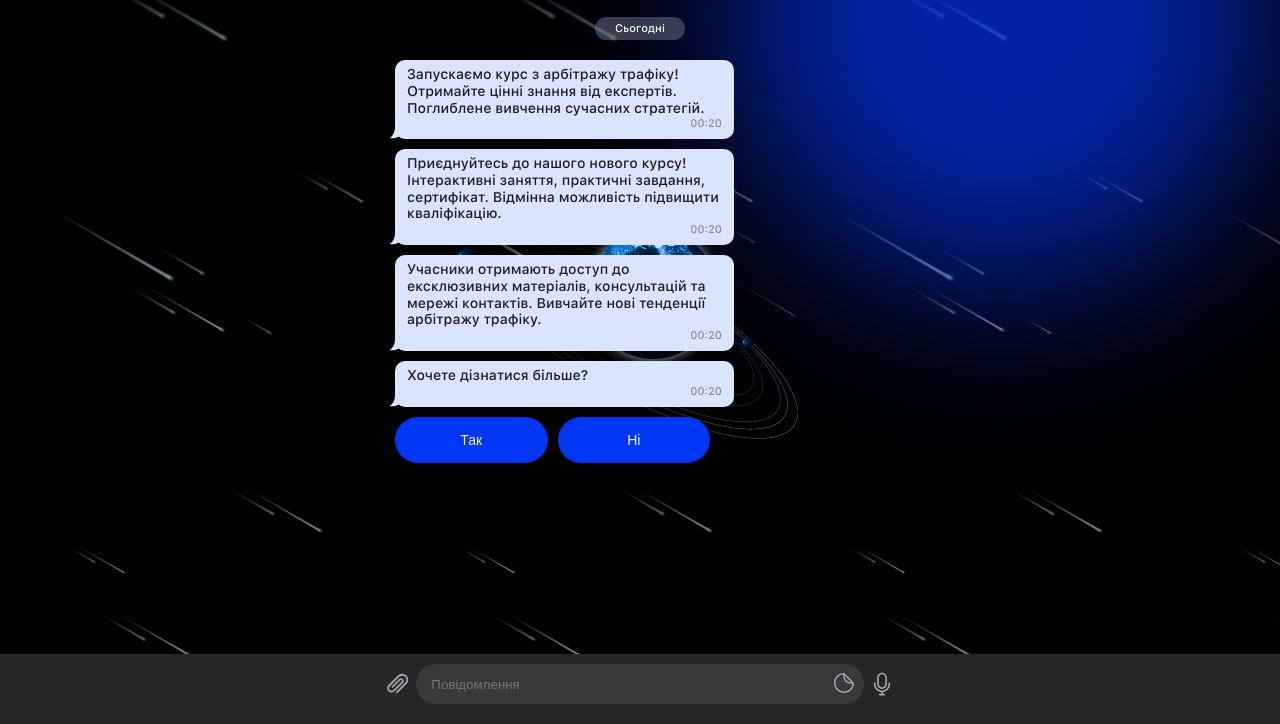
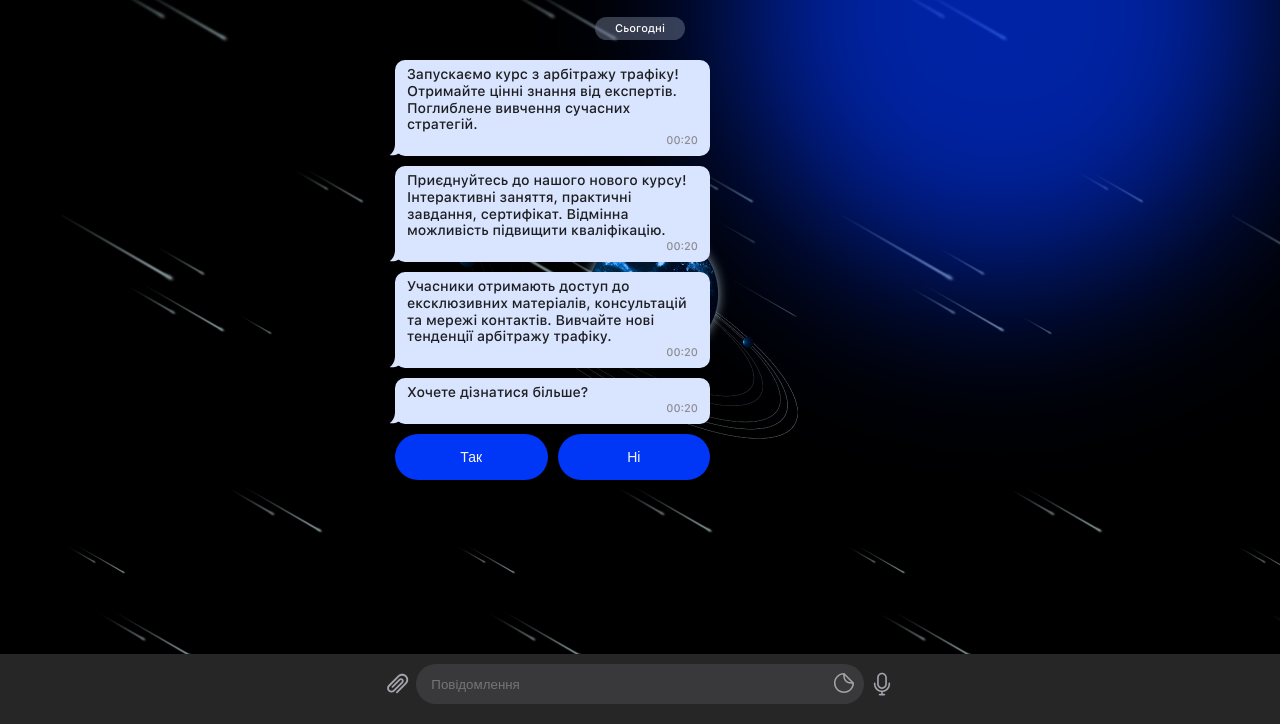
Before and after one commit to DmytroPrymachenko/project-T-Space, a website built with Vite: page index.html in a window 1280 px wide. Shown: the part 76-800 px from the top of the page. Built offline with nearby package versions, Linux system fonts and the light colour scheme.

Commit message:
finish micro fix

```diff
--- a/src/style/chat.css
+++ b/src/style/chat.css
@@ -45,7 +45,7 @@
   margin-bottom: 10px;
 }
 .chat__message__text {
-  max-width: 315px;
+  max-width: 291px;
 }
 .tail {
   position: absolute;
```
